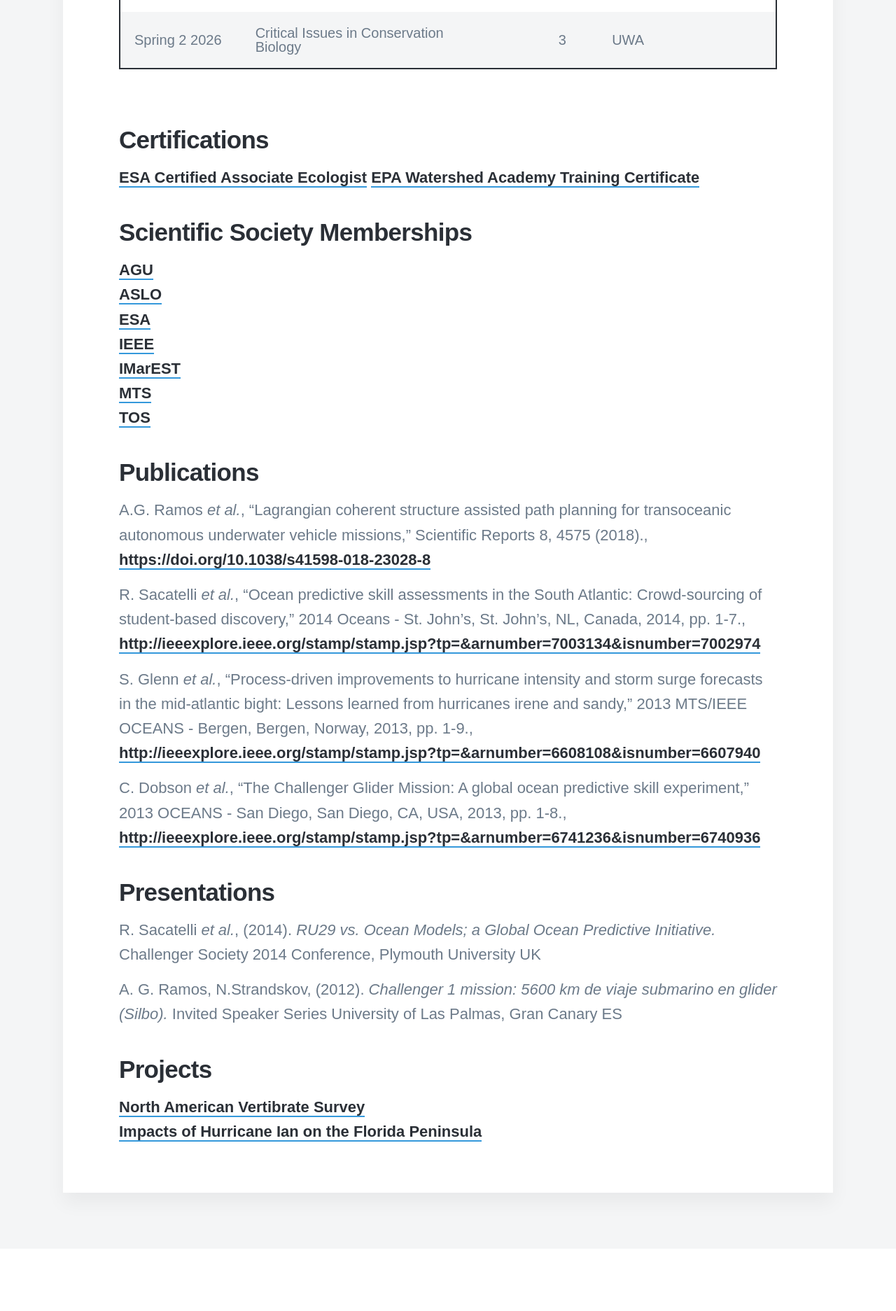
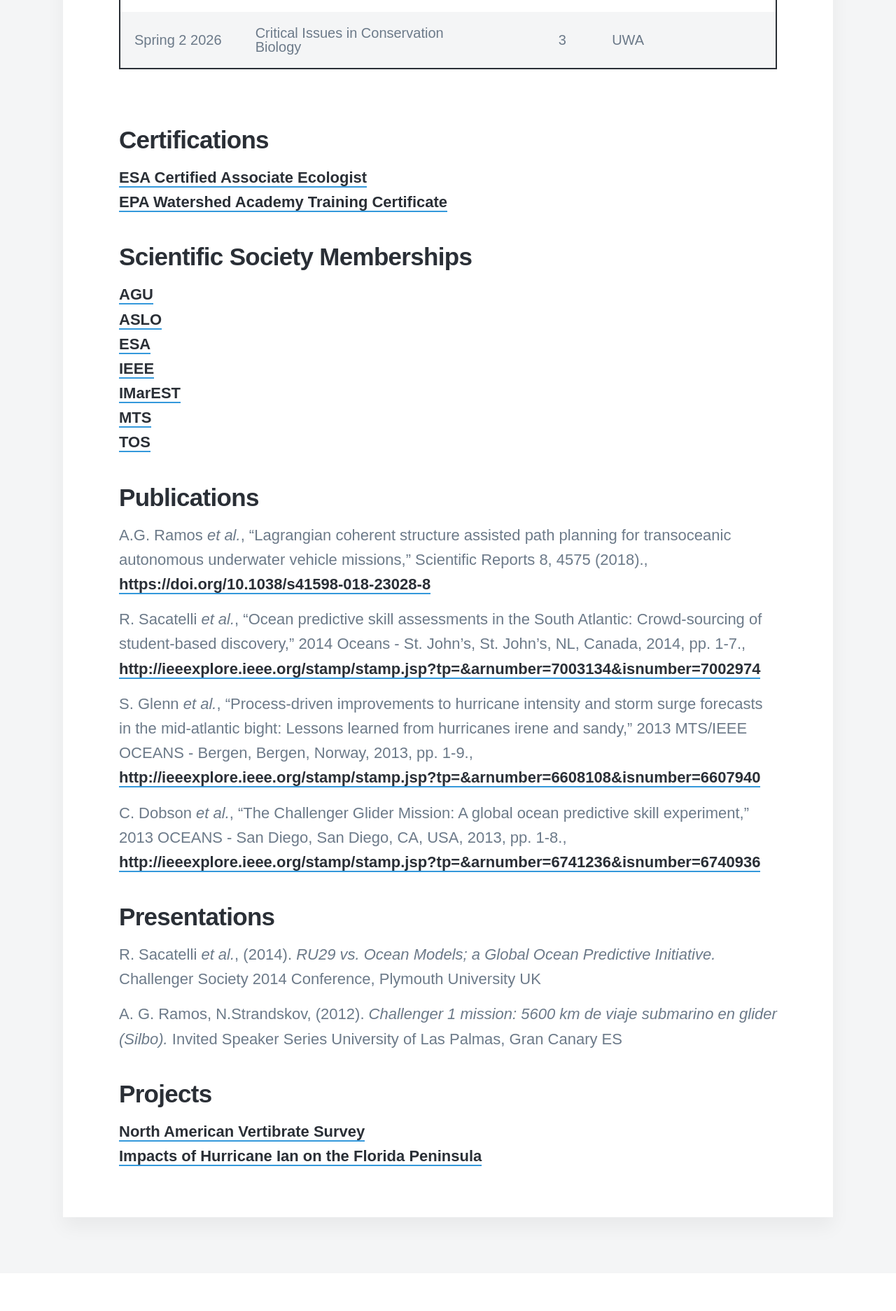
Before and after one commit to nstrands/nstrands.github.io, a Jekyll site: the page built from _pages/edu.md, in a window 1280 px wide. Shown: the part 1810-3683 px from the top of the page at 70% size. Built offline with Jekyll 4.4.1, drawn with Linux system fonts in a browser that asks for light colours; nearby versions of some CDN libraries; some web fonts are replaced.

Commit message:
added missing line break to edu page

```diff
--- a/_pages/edu.md
+++ b/_pages/edu.md
@@ -26,7 +26,7 @@ featured_image: /images/demo/about.jpg
 
 
 ## Certifications
-[ESA Certified Associate Ecologist](https://esa.org/certification/)
+[ESA Certified Associate Ecologist](https://esa.org/certification/) \
 [EPA Watershed Academy Training Certificate](https://www.epa.gov/watershedacademy)
 
 
```
Also changed, not shown: 2 other files.
